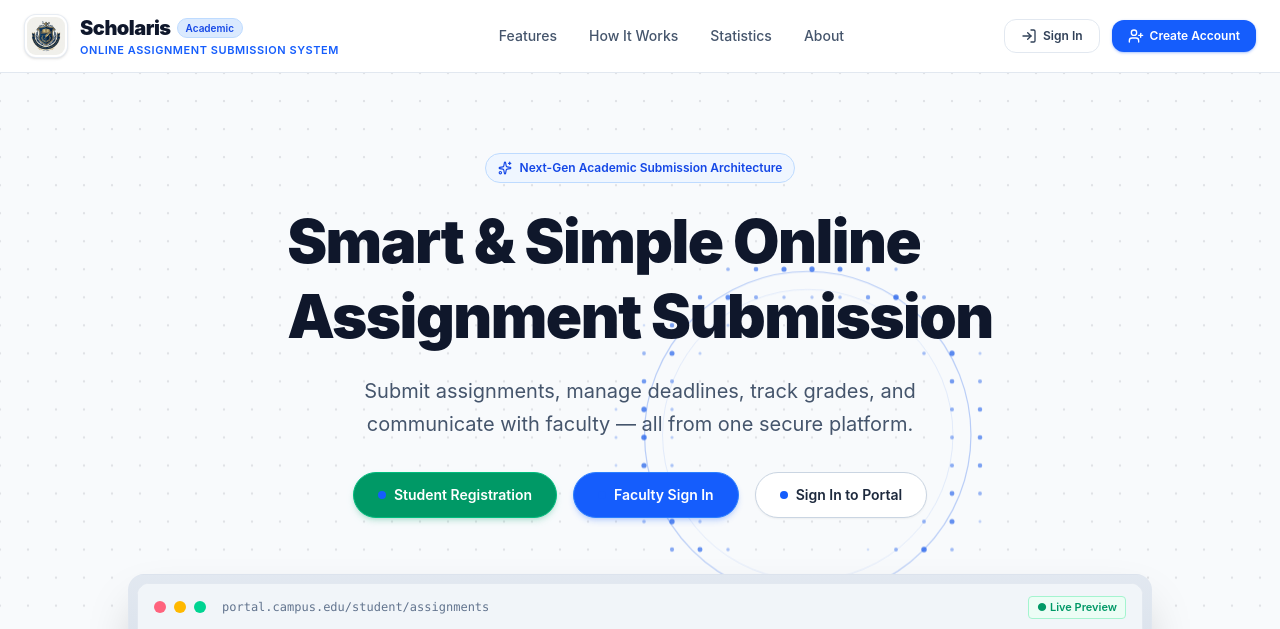
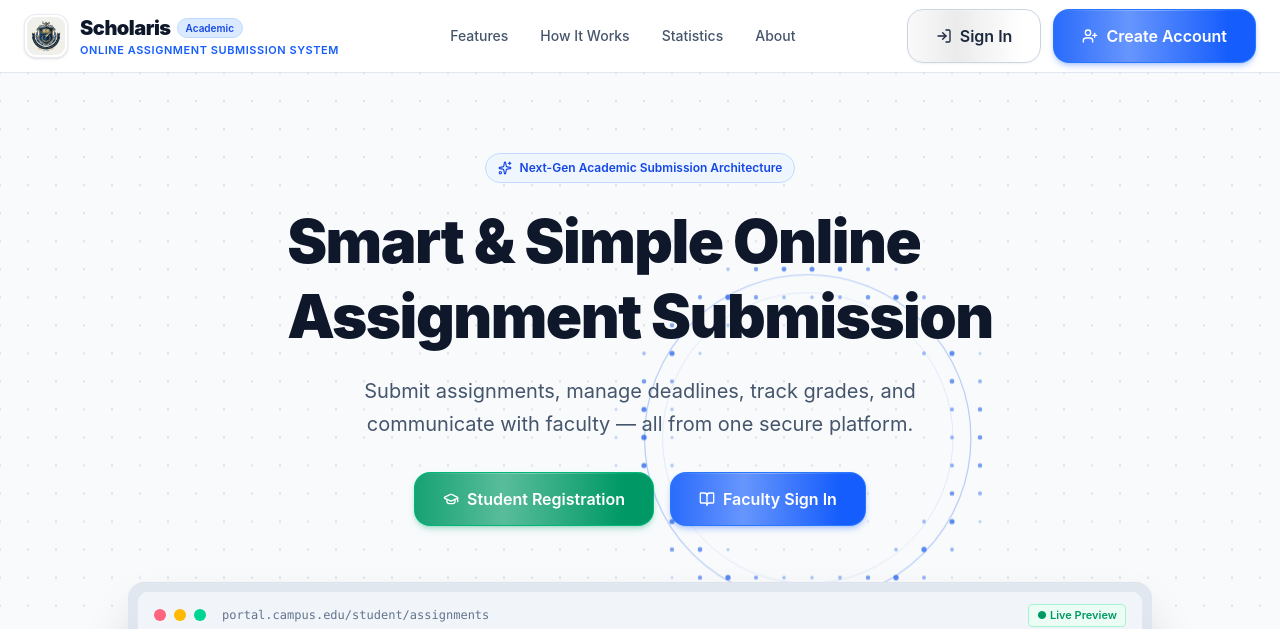
Before and after one commit to SUJOYDUTTA34/ONLINE-ASSIGNMENT-SUBMISSION, a React (Vite) app: page / in a window 1280 px wide. Shown: the top 629 px of the page. Built offline with nearby package versions, Linux system fonts and the light colour scheme; no server answers.

Commit message:
feat: add ShinyButton component and Firebase SDK
Integrate the reusable ShinyButton UI component across public interfaces and add the Firebase SDK dependency to support upcoming backend authentication features.

```diff
--- a/src/components/public/ForgotPasswordModal.tsx
+++ b/src/components/public/ForgotPasswordModal.tsx
@@ -1,6 +1,7 @@
 import React, { useState } from 'react';
 import { motion, AnimatePresence } from 'motion/react';
 import { PasswordStrength } from '@/components/ui/password-strength';
+import { ShinyButton } from '@/components/ui/shiny-button';
 import { useAuth } from '../../context/AuthContext';
 import { X, Mail, KeyRound, CheckCircle2, AlertCircle, ArrowRight } from 'lucide-react';
 
@@ -152,14 +153,16 @@ export const ForgotPasswordModal: React.FC<ForgotPasswordModalProps> = ({
                       />
                     </div>
                   </div>
-                  <button
+                  <ShinyButton
                     type="submit"
+                    variant="primary"
                     disabled={loading}
-                    className="w-full py-2.5 rounded-xl bg-blue-600 hover:bg-blue-700 text-white text-xs font-semibold shadow-xs flex items-center justify-center gap-2 cursor-pointer"
+                    icon={<ArrowRight className="w-4 h-4" />}
+                    iconPosition="right"
+                    className="w-full mt-2"
                   >
                     {loading ? 'Sending Code...' : 'Send Verification Code'}
-                    <ArrowRight className="w-4 h-4" />
-                  </button>
+                  </ShinyButton>
                 </motion.form>
               )}
 
@@ -190,12 +193,13 @@ export const ForgotPasswordModal: React.FC<ForgotPasswordModalProps> = ({
                       required
                     />
                   </div>
-                  <button
+                  <ShinyButton
                     type="submit"
-                    className="w-full py-2.5 rounded-xl bg-blue-600 hover:bg-blue-700 text-white text-xs font-semibold shadow-xs cursor-pointer"
+                    variant="primary"
+                    className="w-full mt-2"
                   >
                     Verify Code & Continue
-                  </button>
+                  </ShinyButton>
                 </motion.form>
               )}
 
@@ -242,14 +246,15 @@ export const ForgotPasswordModal: React.FC<ForgotPasswordModalProps> = ({
                       required
                     />
                   </div>
-                  <button
+                  <ShinyButton
                     type="submit"
+                    variant="emerald"
                     disabled={loading}
-                    className="w-full py-2.5 rounded-xl bg-emerald-600 hover:bg-emerald-700 text-white text-xs font-semibold shadow-xs flex items-center justify-center gap-2 cursor-pointer"
+                    icon={<CheckCircle2 className="w-4 h-4" />}
+                    className="w-full mt-2"
                   >
                     {loading ? 'Updating...' : 'Update Password & Return to Login'}
-                    <CheckCircle2 className="w-4 h-4" />
-                  </button>
+                  </ShinyButton>
                 </motion.form>
               )}
             </AnimatePresence>
--- a/src/components/public/LandingPage.tsx
+++ b/src/components/public/LandingPage.tsx
@@ -4,6 +4,7 @@ import { useAuth } from '../../context/AuthContext';
 import { storage } from '../../services/storage';
 import { TextBlockAnimation } from '@/components/ui/text-block-animation';
 import { InteractiveHoverButton } from '@/components/ui/interactive-hover-button';
+import { ShinyButton } from '@/components/ui/shiny-button';
 import { ProgressBar } from '@/components/ui/progress-bar';
 import { SonarGrid } from '@/components/ui/sonar-grid';
 import academicLogo from '../../assets/images/academic_crest_logo_1789753031183.jpg';
@@ -151,25 +152,27 @@ export const LandingPage: React.FC<LandingPageProps> = ({ onOpenLogin, onOpenReg
             </a>
           </div>
 
-          <div className="flex items-center gap-3">
-            <button
+          <div className="flex items-center gap-2 sm:gap-3">
+            <ShinyButton
               id="landing-login-btn"
               type="button"
+              variant="outline"
+              size="responsive"
               onClick={onOpenLogin}
-              className="inline-flex items-center gap-1.5 px-4 py-2 rounded-xl text-xs font-semibold text-slate-700 dark:text-slate-200 hover:bg-slate-100 dark:hover:bg-slate-800 border border-slate-200 dark:border-slate-700 transition-colors cursor-pointer"
+              icon={<LogIn className="w-3.5 h-3.5 sm:w-4 sm:h-4" />}
             >
-              <LogIn className="w-4 h-4" />
               Sign In
-            </button>
-            <button
+            </ShinyButton>
+            <ShinyButton
               id="landing-get-started-btn"
               type="button"
+              variant="primary"
+              size="responsive"
               onClick={onOpenRegister}
-              className="inline-flex items-center gap-1.5 px-4 py-2 rounded-xl text-xs font-semibold text-white bg-blue-600 hover:bg-blue-700 shadow-sm shadow-blue-600/30 transition-all hover:scale-[1.02] cursor-pointer"
+              icon={<UserPlus className="w-3.5 h-3.5 sm:w-4 sm:h-4" />}
             >
-              <UserPlus className="w-4 h-4" />
               Create Account
-            </button>
+            </ShinyButton>
           </div>
         </div>
       </nav>
@@ -233,31 +236,27 @@ export const LandingPage: React.FC<LandingPageProps> = ({ onOpenLogin, onOpenReg
               initial={{ opacity: 0, y: 15 }}
               animate={{ opacity: 1, y: 0 }}
               transition={{ delay: 0.35, duration: 0.5 }}
-              className="mt-8 flex flex-wrap items-center justify-center gap-4"
+              className="mt-8 flex flex-wrap items-center justify-center gap-3 sm:gap-4"
             >
-              <InteractiveHoverButton
+              <ShinyButton
                 id="hero-student-portal-btn"
+                variant="emerald"
+                size="responsive"
                 onClick={onOpenRegister}
-                className="bg-emerald-600 dark:bg-emerald-600 text-white border-emerald-500 hover:bg-emerald-700 shadow-md shadow-emerald-600/20"
+                icon={<GraduationCap className="w-4 h-4" />}
               >
                 Student Registration
-              </InteractiveHoverButton>
+              </ShinyButton>
 
-              <InteractiveHoverButton
+              <ShinyButton
                 id="hero-faculty-portal-btn"
+                variant="primary"
+                size="responsive"
                 onClick={onOpenLogin}
-                className="bg-blue-600 dark:bg-blue-600 text-white border-blue-500 hover:bg-blue-700 shadow-md shadow-blue-600/20"
+                icon={<BookOpen className="w-4 h-4" />}
               >
                 Faculty Sign In
-              </InteractiveHoverButton>
-
-              <InteractiveHoverButton
-                id="hero-login-btn"
-                onClick={onOpenLogin}
-                className="bg-white dark:bg-slate-900 border-slate-300 dark:border-slate-700 text-slate-800 dark:text-slate-200"
-              >
-                Sign In to Portal
-              </InteractiveHoverButton>
+              </ShinyButton>
             </motion.div>
           </motion.div>
 
@@ -562,19 +561,25 @@ export const LandingPage: React.FC<LandingPageProps> = ({ onOpenLogin, onOpenReg
               ))}
             </ul>
 
-            <div className="mt-8 flex flex-wrap items-center gap-4">
-              <InteractiveHoverButton
+            <div className="mt-8 flex flex-wrap items-center gap-3 sm:gap-4">
+              <ShinyButton
+                id="about-join-portal-btn"
+                variant="primary"
+                size="responsive"
                 onClick={onOpenRegister}
-                className="bg-blue-600 dark:bg-blue-600 text-white border-blue-500 hover:bg-blue-700 shadow-md shadow-blue-600/20"
+                icon={<UserPlus className="w-4 h-4" />}
               >
                 Join University Portal
-              </InteractiveHoverButton>
-              <InteractiveHoverButton
+              </ShinyButton>
+              <ShinyButton
+                id="about-institutional-login-btn"
+                variant="outline"
+                size="responsive"
                 onClick={onOpenLogin}
-                className="bg-white dark:bg-slate-900 border-slate-300 dark:border-slate-700 text-slate-800 dark:text-slate-200"
+                icon={<LogIn className="w-4 h-4" />}
               >
                 Institutional Login
-              </InteractiveHoverButton>
+              </ShinyButton>
             </div>
           </motion.div>
 
--- a/src/components/ui/demo.tsx
+++ b/src/components/ui/demo.tsx
@@ -6,10 +6,31 @@ import { TextBlockAnimation } from "@/components/ui/text-block-animation";
 import { InteractiveHoverButton } from "@/components/ui/interactive-hover-button";
 import { ProgressBar } from "@/components/ui/progress-bar";
 import { SonarGrid } from "@/components/ui/sonar-grid";
+import { ShinyButton } from "@/components/ui/shiny-button";
 import { useId, useState } from "react";
+import { ArrowRight, Sparkles, UserPlus, LogIn } from "lucide-react";
 
 export function DemoOne() {
   return <AuthForm />;
+}
+
+export function ShinyButtonDemo() {
+  return (
+    <div className="flex flex-wrap items-center justify-center gap-4 p-8 bg-slate-100 dark:bg-slate-900 rounded-2xl">
+      <ShinyButton variant="primary" icon={<Sparkles className="w-4 h-4" />}>
+        Shiny Button
+      </ShinyButton>
+      <ShinyButton variant="dark" icon={<UserPlus className="w-4 h-4" />}>
+        Create Account
+      </ShinyButton>
+      <ShinyButton variant="outline" icon={<LogIn className="w-4 h-4" />}>
+        Sign In
+      </ShinyButton>
+      <ShinyButton variant="emerald" icon={<ArrowRight className="w-4 h-4" />} iconPosition="right">
+        Get Started
+      </ShinyButton>
+    </div>
+  );
 }
 
 export function SonarGridDemo() {
--- a/src/components/ui/premium-auth.tsx
+++ b/src/components/ui/premium-auth.tsx
@@ -3,6 +3,7 @@ import { motion, AnimatePresence } from 'motion/react';
 import { useAuth } from '../../context/AuthContext';
 import { storage } from '../../services/storage';
 import { PasswordStrength } from '@/components/ui/password-strength';
+import { ShinyButton } from '@/components/ui/shiny-button';
 import {
   Mail,
   Lock,
@@ -261,17 +262,20 @@ export const AuthForm: React.FC<AuthFormProps> = ({
             </div>
           </div>
 
-          <button
+          <ShinyButton
+            id="premium-proceed-btn"
             type="button"
+            variant="dark"
             onClick={() => {
               if (onSuccess) onSuccess();
               if (onClose) onClose();
             }}
-            className="w-full py-3.5 rounded-2xl bg-neutral-900 dark:bg-white text-white dark:text-neutral-900 text-xs sm:text-sm font-semibold shadow-md hover:bg-black dark:hover:bg-neutral-100 transition-all flex items-center justify-center gap-2 cursor-pointer mt-2"
+            icon={<ArrowRight className="w-4 h-4" />}
+            iconPosition="right"
+            className="w-full mt-2"
           >
-            <span>Proceed to Workspace</span>
-            <ArrowRight className="w-4 h-4" />
-          </button>
+            Proceed to Workspace
+          </ShinyButton>
         </motion.div>
       ) : mode === 'login' ? (
         /* Login Form */
@@ -345,21 +349,16 @@ export const AuthForm: React.FC<AuthFormProps> = ({
           </div>
 
           {/* Submit Button */}
-          <button
+          <ShinyButton
             id="premium-login-submit-btn"
             type="submit"
+            variant="dark"
             disabled={loading}
-            className="w-full py-3.5 px-4 rounded-2xl bg-[#18181b] dark:bg-white text-white dark:text-[#18181b] font-semibold text-xs sm:text-sm shadow-md hover:bg-black dark:hover:bg-neutral-100 active:scale-[0.99] transition-all flex items-center justify-center gap-2 cursor-pointer mt-3 disabled:opacity-50"
+            className="w-full mt-3"
+            icon={loading ? <Loader2 className="w-4 h-4 animate-spin" /> : undefined}
           >
-            {loading ? (
-              <>
-                <Loader2 className="w-4 h-4 animate-spin" />
-                <span>Signing in...</span>
-              </>
-            ) : (
-              <span>Sign In</span>
-            )}
-          </button>
+            {loading ? 'Signing in...' : 'Sign In'}
+          </ShinyButton>
 
           {/* Bottom Switch Link */}
           <div className="pt-4 text-center">
@@ -568,21 +567,16 @@ export const AuthForm: React.FC<AuthFormProps> = ({
           )}
 
           {/* Submit Registration Button */}
-          <button
+          <ShinyButton
             id="premium-register-submit-btn"
             type="submit"
+            variant="dark"
             disabled={loading}
-            className="w-full py-3.5 px-4 rounded-2xl bg-[#18181b] dark:bg-white text-white dark:text-[#18181b] font-semibold text-xs sm:text-sm shadow-md hover:bg-black dark:hover:bg-neutral-100 active:scale-[0.99] transition-all flex items-center justify-center gap-2 cursor-pointer mt-3 disabled:opacity-50"
+            className="w-full mt-3"
+            icon={loading ? <Loader2 className="w-4 h-4 animate-spin" /> : undefined}
           >
-            {loading ? (
-              <>
-                <Loader2 className="w-4 h-4 animate-spin" />
-                <span>Creating Account...</span>
-              </>
-            ) : (
-              <span>Create Account</span>
-            )}
-          </button>
+            {loading ? 'Creating Account...' : 'Create Account'}
+          </ShinyButton>
 
           {/* Bottom Switch Link */}
           <div className="pt-3 text-center">
--- /dev/null
+++ b/src/components/ui/shiny-button.tsx
@@ -0,0 +1,129 @@
+import React from 'react';
+import { motion, HTMLMotionProps } from 'motion/react';
+import { cn } from '@/lib/utils';
+
+export interface ShinyButtonProps
+  extends Omit<HTMLMotionProps<'button'>, 'children'> {
+  children?: React.ReactNode;
+  variant?:
+    | 'primary'
+    | 'dark'
+    | 'outline'
+    | 'secondary'
+    | 'emerald'
+    | 'danger'
+    | 'ghost';
+  size?: 'responsive' | 'sm' | 'md' | 'lg' | 'icon';
+  shimmerColor?: string;
+  shimmerDuration?: number;
+  icon?: React.ReactNode;
+  iconPosition?: 'left' | 'right';
+  className?: string;
+}
+
+export const ShinyButton = React.forwardRef<HTMLButtonElement, ShinyButtonProps>(
+  (
+    {
+      children,
+      variant = 'primary',
+      size = 'responsive',
+      shimmerColor,
+      shimmerDuration = 3,
+      icon,
+      iconPosition = 'left',
+      className,
+      disabled,
+      ...props
+    },
+    ref
+  ) => {
+    // Responsive auto-sizing for Mobile, Tablet, Laptop, and PC
+    const sizeClasses = {
+      responsive:
+        'text-xs sm:text-xs md:text-sm lg:text-sm xl:text-base py-2.5 px-4 sm:py-2.5 sm:px-4.5 md:py-3 md:px-5 lg:py-3 lg:px-6 xl:py-3.5 xl:px-7 min-h-[44px] sm:min-h-[42px] md:min-h-[44px] lg:min-h-[46px] rounded-xl sm:rounded-xl md:rounded-2xl',
+      sm: 'text-xs py-2 px-3.5 min-h-[38px] rounded-xl',
+      md: 'text-xs sm:text-sm py-2.5 px-4.5 min-h-[44px] rounded-xl',
+      lg: 'text-sm sm:text-base py-3.5 px-6.5 min-h-[48px] rounded-2xl',
+      icon: 'p-2.5 min-w-[44px] min-h-[44px] flex items-center justify-center rounded-xl',
+    };
+
+    // Color theme variants
+    const variantClasses = {
+      primary:
+        'bg-blue-600 hover:bg-blue-700 text-white border border-blue-500/80 shadow-md shadow-blue-600/25 dark:shadow-blue-900/40',
+      dark: 'bg-[#18181b] hover:bg-black text-white dark:bg-white dark:text-[#18181b] dark:hover:bg-neutral-100 border border-neutral-800 dark:border-neutral-200 shadow-md shadow-neutral-950/20 dark:shadow-white/10',
+      outline:
+        'bg-white/90 hover:bg-white dark:bg-slate-900/90 dark:hover:bg-slate-900 text-slate-800 dark:text-slate-200 border border-slate-300 dark:border-slate-700 shadow-xs hover:border-slate-400 dark:hover:border-slate-600 backdrop-blur-xs',
+      secondary:
+        'bg-slate-100 hover:bg-slate-200 dark:bg-slate-800 dark:hover:bg-slate-700 text-slate-800 dark:text-slate-100 border border-slate-200 dark:border-slate-700 shadow-xs',
+      emerald:
+        'bg-emerald-600 hover:bg-emerald-700 text-white border border-emerald-500/80 shadow-md shadow-emerald-600/25',
+      danger:
+        'bg-rose-600 hover:bg-rose-700 text-white border border-rose-500/80 shadow-md shadow-rose-600/25',
+      ghost:
+        'bg-transparent hover:bg-slate-100 dark:hover:bg-slate-800 text-slate-700 dark:text-slate-200 border border-transparent shadow-none',
+    };
+
+    const isLightVariant = variant === 'outline' || variant === 'secondary' || variant === 'ghost';
+    const defaultShimmer = shimmerColor || (isLightVariant ? 'rgba(0, 0, 0, 0.08)' : 'rgba(255, 255, 255, 0.35)');
+
+    return (
+      <motion.button
+        ref={ref}
+        whileHover={{ scale: disabled ? 1 : 1.02 }}
+        whileTap={{ scale: disabled ? 1 : 0.98 }}
+        transition={{ type: 'spring', stiffness: 400, damping: 25 }}
+        disabled={disabled}
+        className={cn(
+          'group relative inline-flex items-center justify-center gap-2 overflow-hidden font-semibold transition-all duration-200 cursor-pointer select-none focus:outline-none focus-visible:ring-2 focus-visible:ring-blue-500 focus-visible:ring-offset-2 disabled:opacity-50 disabled:cursor-not-allowed disabled:pointer-events-none',
+          sizeClasses[size],
+          variantClasses[variant],
+          className
+        )}
+        {...props}
+      >
+        {/* Animated Shimmer Wave Effect */}
+        <motion.span
+          className="absolute inset-0 block pointer-events-none -z-0 -skew-x-12"
+          initial={{ x: '-150%' }}
+          animate={{ x: '150%' }}
+          transition={{
+            repeat: Infinity,
+            repeatDelay: 2.2,
+            duration: shimmerDuration,
+            ease: [0.4, 0, 0.2, 1],
+          }}
+          style={{
+            background: `linear-gradient(90deg, transparent 0%, ${defaultShimmer} 50%, transparent 100%)`,
+          }}
+          aria-hidden="true"
+        />
+
+        {/* Ambient Top Highlight Sheen */}
+        <span
+          className="absolute inset-x-0 top-0 h-[1px] bg-gradient-to-r from-transparent via-white/30 to-transparent pointer-events-none"
+          aria-hidden="true"
+        />
+
+        {/* Icon & Content */}
+        <span className="relative z-10 flex items-center justify-center gap-2 whitespace-nowrap">
+          {icon && iconPosition === 'left' && (
+            <span className="shrink-0 transition-transform duration-200 group-hover:scale-110">
+              {icon}
+            </span>
+          )}
+          {children}
+          {icon && iconPosition === 'right' && (
+            <span className="shrink-0 transition-transform duration-200 group-hover:translate-x-0.5">
+              {icon}
+            </span>
+          )}
+        </span>
+      </motion.button>
+    );
+  }
+);
+
+ShinyButton.displayName = 'ShinyButton';
+
+export default ShinyButton;
--- a/src/services/storage.ts
+++ b/src/services/storage.ts
@@ -955,6 +955,7 @@ export const storage = {
     };
     all.unshift(newNotif);
     setItem(KEYS.NOTIFICATIONS, all);
+
     return newNotif;
   },
 
@@ -998,6 +999,7 @@ export const storage = {
     logs.unshift(newLog);
     // Keep max 500 logs
     setItem(KEYS.AUDIT_LOGS, logs.slice(0, 500));
+
     return newLog;
   },
 
```
Also changed, not shown: 1 other file (tests, documents, lock files or other folders).
